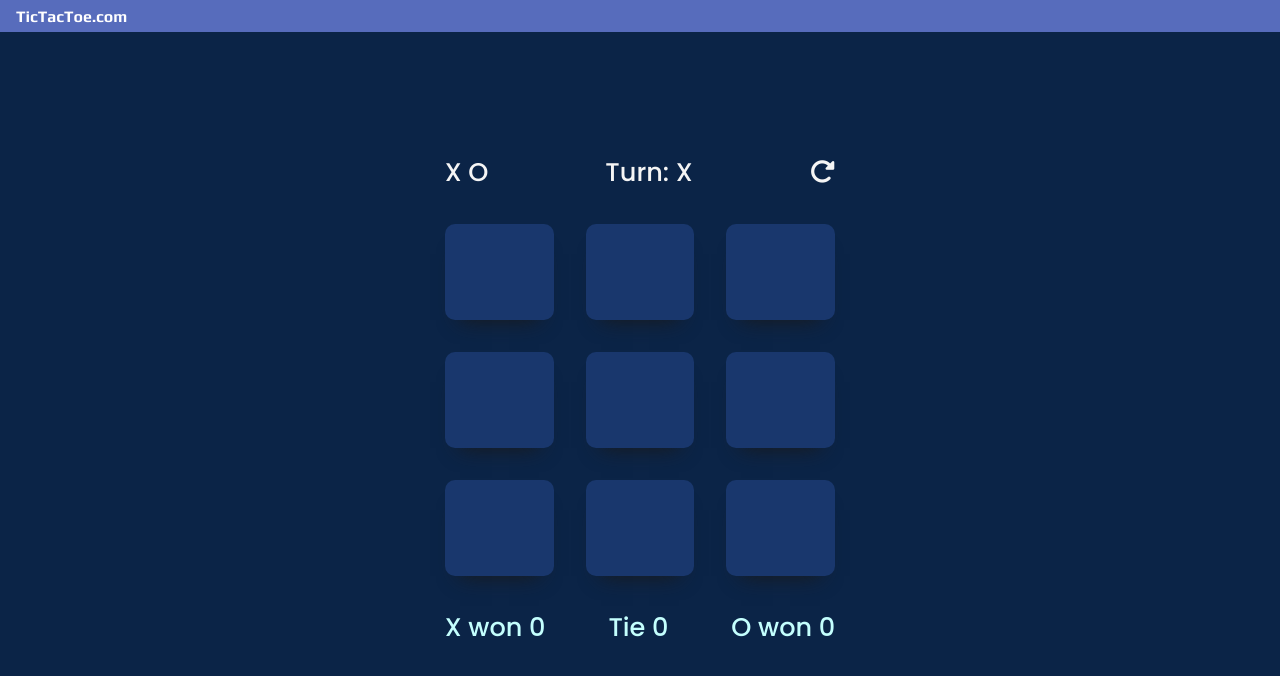
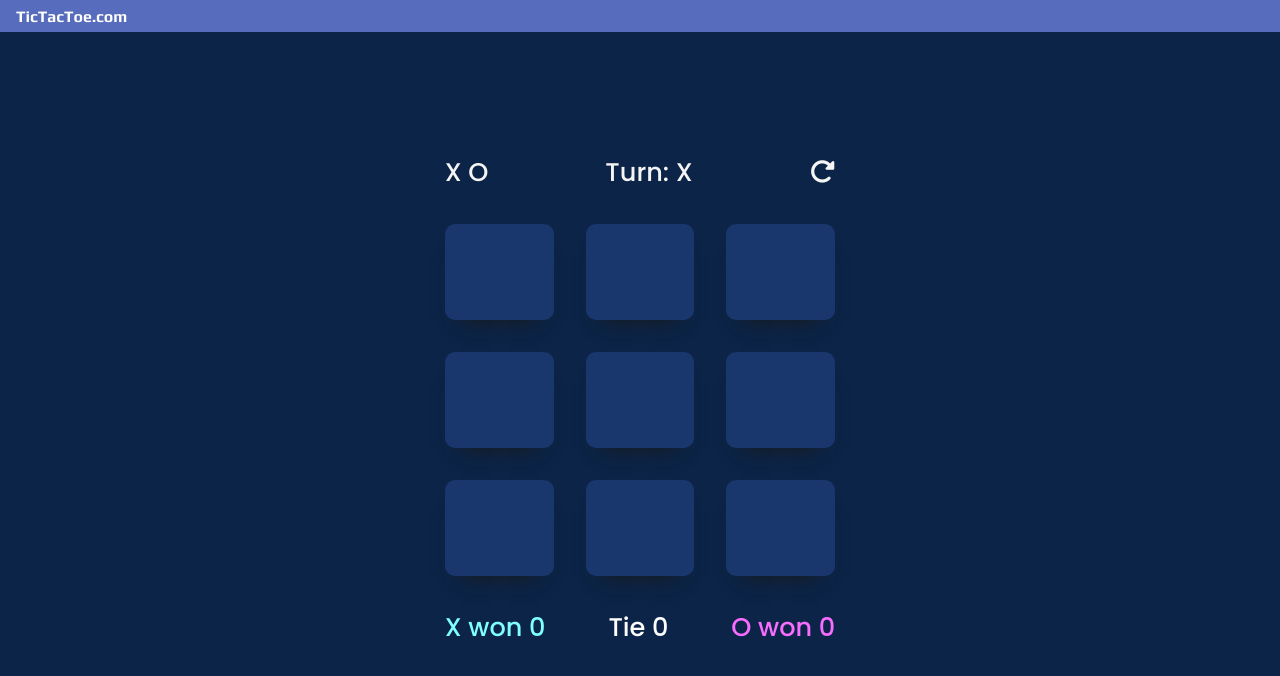
Before and after one commit to EternoSeeker/TicTacToe, a plain HTML site: page index.html in a window 1280 px wide. Drawn offline with Linux system fonts and the light colour scheme.

Commit message:
Color changes

```diff
--- a/index.html
+++ b/index.html
@@ -40,15 +40,15 @@
         <div class="box" id = "8"><span class="box-symbol"></span></div>
     </div>
    <div class="score-div">
-        <div class="player">
+        <div class="player-1">
             <span>X won</span>
             <span class="x-won">0</span>
         </div>
-        <div class="player">
+        <div class="player-3">
             <span>Tie</span>
             <span class="tie">0</span>
         </div>
-        <div class="player">
+        <div class="player-2">
             <span>O won</span>
             <span class="o-won">0</span>
         </div>
--- a/styles.css
+++ b/styles.css
@@ -166,16 +166,16 @@
 	font-weight: bold;
 }
 
-.bottom-div-1 {
-	background-color: rgb(0, 255, 255);
+.player-1 {
+	color: rgb(127, 255, 253);
 }
 
-.bottom-div-2 {
-	background-color: #b9afaf;
+.player-2 {
+	color: #f86cff;
 }
 
-.bottom-div-3 {
-	background-color: orange;
+.player-3 {
+	color: #fff;
 }
 
 .player-size {
```
